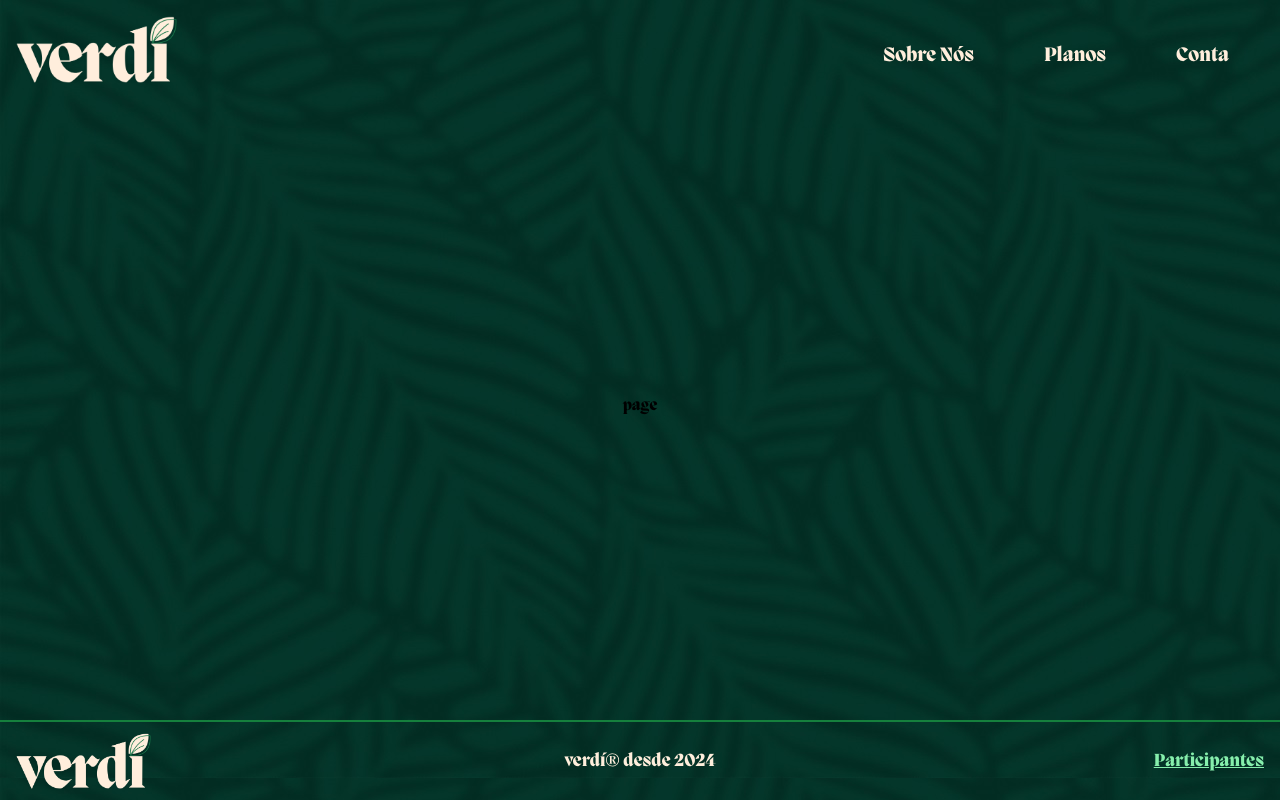
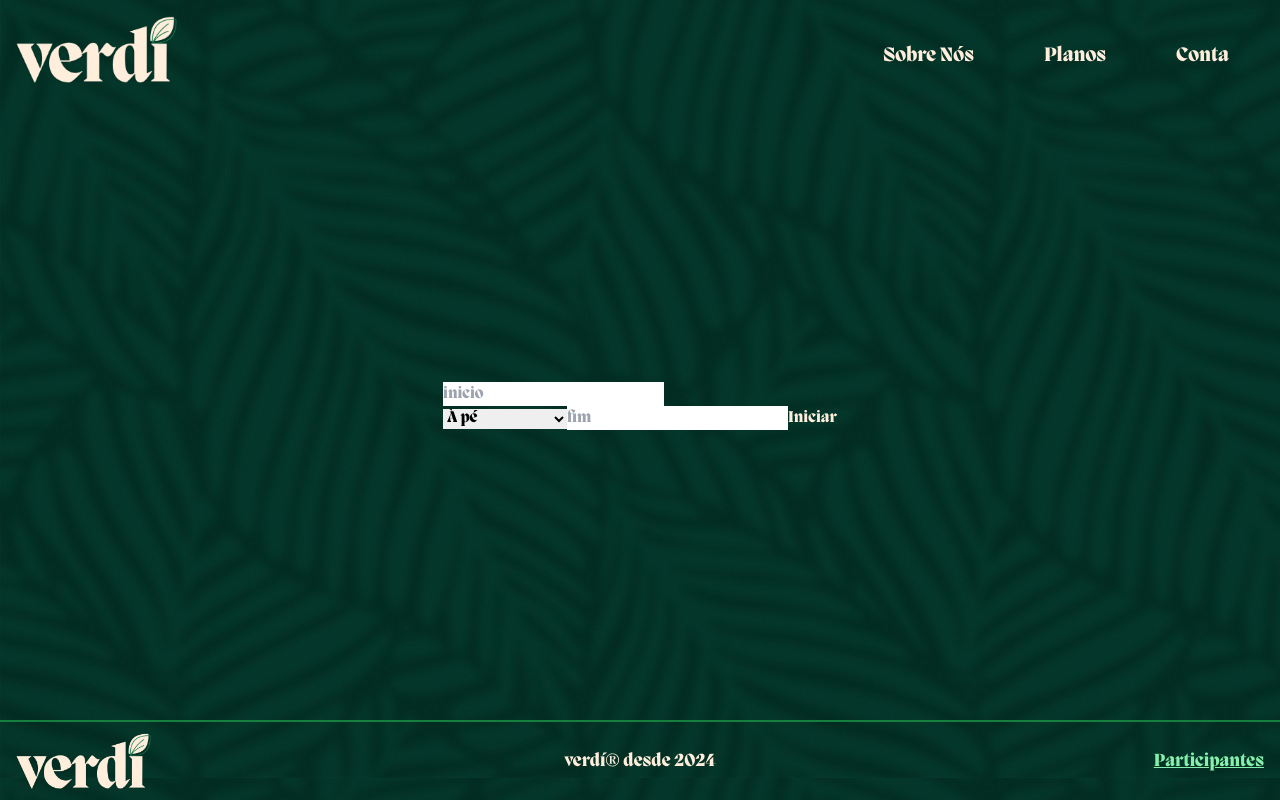
Before and after one commit to luizpaulo73/gs-verdi, a Next.js app in the folder verdi/: page /trajeto/iniciar in a window 1280 px wide. Built offline with nearby package versions, Linux system fonts and the light colour scheme; a web font is replaced by a local one.

Commit message:
Pagina de iniciar trajeto

```diff
--- a/verdi/src/app/conta/page.tsx
+++ b/verdi/src/app/conta/page.tsx
@@ -29,12 +29,24 @@ export default async function Conta() {
   return (
     <section>
       <h1 className='text-creme text-center text-2xl md:text-3xl'>
-        Bem vindo(a) {primeiroNome}
+        Olá {primeiroNome}!
       </h1>
       <div className='border-2 border-green-700 w-[90vw] p-2 mt-8 sm:w-96 xl:w-[33vw] flex flex-col gap-5'>
-        <p className='text-creme lg:text-xl'>Quilômetros Percorridos - {quilometrosPercorridos}</p>
-        <p className='text-creme lg:text-xl'>Pontos Conquistados - {pontosConquistados}</p>
-        <p className='text-creme lg:text-xl'>Créditos - {creditos}</p>
+        <div className='flex justify-between'>
+          <p className='text-creme lg:text-xl'>Quilômetros Percorridos - </p>
+          <p className='text-creme lg:text-xl'>{quilometrosPercorridos} Km</p>
+        </div>
+        <div className='flex justify-between'>
+          <p className='text-creme lg:text-xl'>Pontos Conquistados - </p>
+          <p className='text-creme lg:text-xl'>{pontosConquistados}</p>
+          </div>
+        <div className='flex justify-between'>
+          <p className='text-creme lg:text-xl'>Créditos - </p>
+          <p className='text-creme lg:text-xl'>{creditos}</p>
+        </div>
+
+
+
       </div>
       <div className='flex justify-around mt-5'>
         <Link href={"/trajeto/iniciar"} className='bg-green-700 text-creme p-2 lg:text-xl'>Iniciar Trajeto</Link>
--- a/verdi/src/app/trajeto/iniciar/page.tsx
+++ b/verdi/src/app/trajeto/iniciar/page.tsx
@@ -1,7 +1,73 @@
-import React from 'react'
+"use client"
+import { useState } from "react";
 
-export default function page() {
+export default function IniciarTrajeto() {
+
+  const [origem, setOrigem] = useState<string>("")
+  const [destino, setDestino] = useState<string>("")
+  const [distancia, setDistancia] = useState<string>("")
+  const [meioDeTransporte, setMeioDeTransporte] = useState<string>("")
+
+  const iniciarTrajeto = async (e: React.FormEvent<HTMLFormElement>) => {
+    e.preventDefault();
+
+
+
+    try {
+      const response = await fetch(`http://localhost:8080/trajeto/registrar`, {
+        method: "POST",
+        headers: { "Content-Type": "application/json" },
+        body: JSON.stringify({ origem, destino, meioDeTransporte }),
+      });
+      // if (response.ok) {
+      //   console.log("Usuário Cadastrado com sucesso");
+      //   setNome("");
+      //   setCpf("");
+      //   setEmail("");
+      //   setSenha("");
+      //   setPlanos("");
+      // } else {
+      //   console.error("Erro ao cadastrar");
+      // }
+    } catch (error) {
+      console.error("Falha no carregamento", error);
+    }
+  };
+
+
+
   return (
-    <div>page</div>
+    <div>
+      <form onSubmit={iniciarTrajeto}>
+        <input
+        type="text"
+        placeholder="inicio"
+        value={origem}
+        onChange={(e) => setOrigem(e.target.value)}
+        />
+        <p className="text-creme">{distancia}</p>
+        <select
+        name="meioDeTransporte"
+        id="meioDeTransporte"
+        value={meioDeTransporte}
+        onChange={(e) => setMeioDeTransporte(e.target.value)}
+
+        >
+          <optgroup>
+            <option value="andar">À pé</option>
+            <option value="bicicleta">Bicicleta</option>
+            <option value="metroTrem">Metro / Trem</option>
+            <option value="onibus">Onibus</option>
+          </optgroup>
+        </select>
+        <input
+        type="text"
+        placeholder="fim"
+        value={destino}
+        onChange={(e) => setDestino(e.target.value)}
+        />
+        <button type="submit" className="text-creme">Iniciar</button>
+      </form>
+    </div>
   )
 }
```
